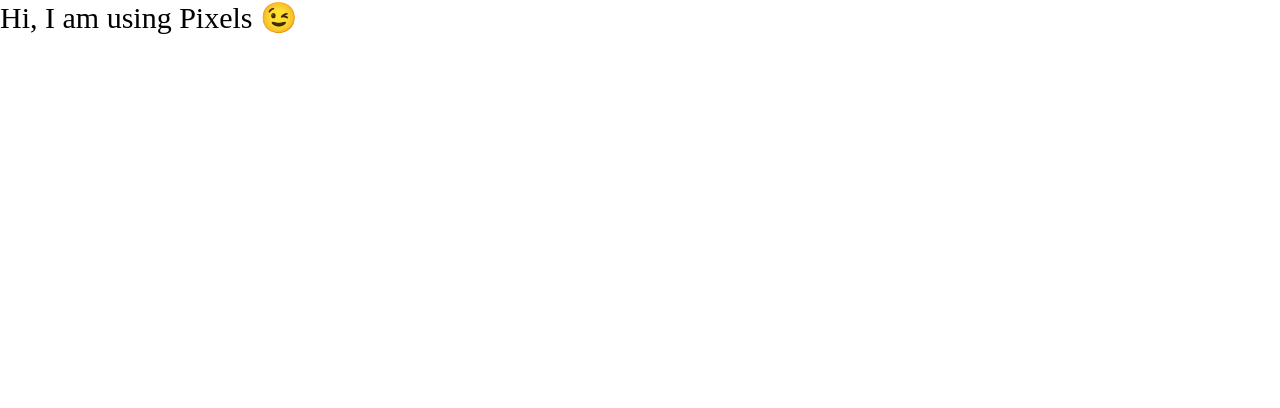
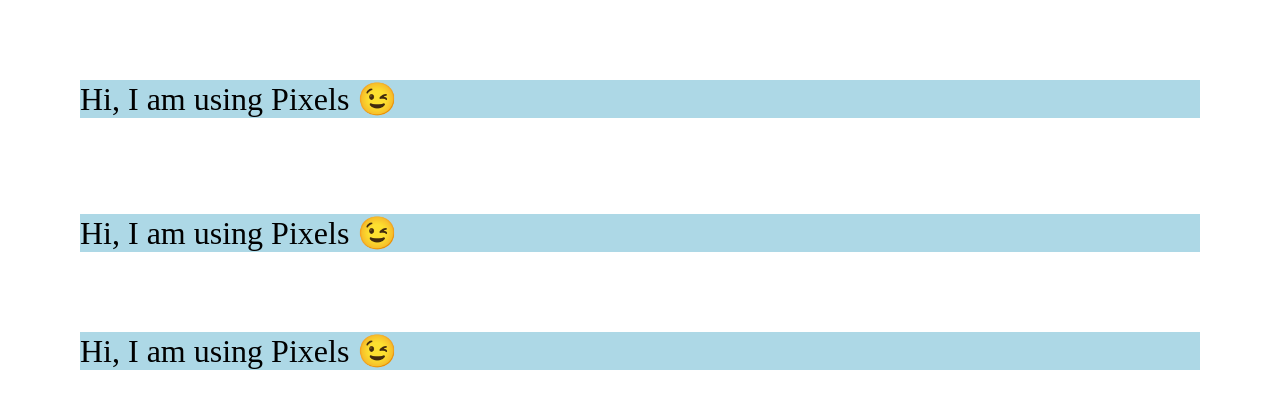
Before and after one commit to dattaaniket7/css-units, a plain HTML site: page index.html in a window 1280 px wide. Drawn offline with Linux system fonts and the light colour scheme.

Commit message:
margin&padding-gotches

```diff
--- a/index.html
+++ b/index.html
@@ -9,7 +9,10 @@
 </head>
 
 <body>
-    <p>Hi, I am using Pixels 😉</p>
+    <p class="px">Hi, I am using Pixels 😉</p>
+    <p class="px px2">Hi, I am using Pixels 😉</p>
+    <p class="px">Hi, I am using Pixels 😉</p>
+    <!-- <p class="rem">Hi, I am using rems.</p> -->
 </body>
 
 </html>
--- a/style.css
+++ b/style.css
@@ -4,10 +4,18 @@
     box-sizing: border-box;
 }
 
-:root {
-    font-size: 62.5%;
+.px {
+    font-size: 32px;
+    margin: 5rem;
+    background: lightblue;
 }
 
-p {
-    font-size: 3rem;
+.px2 {
+    margin-top: 6rem;
 }
+
+/* .rem {
+    font-size: 2rem;
+    padding: 1rem;
+    background: lightcoral;
+} */
```
